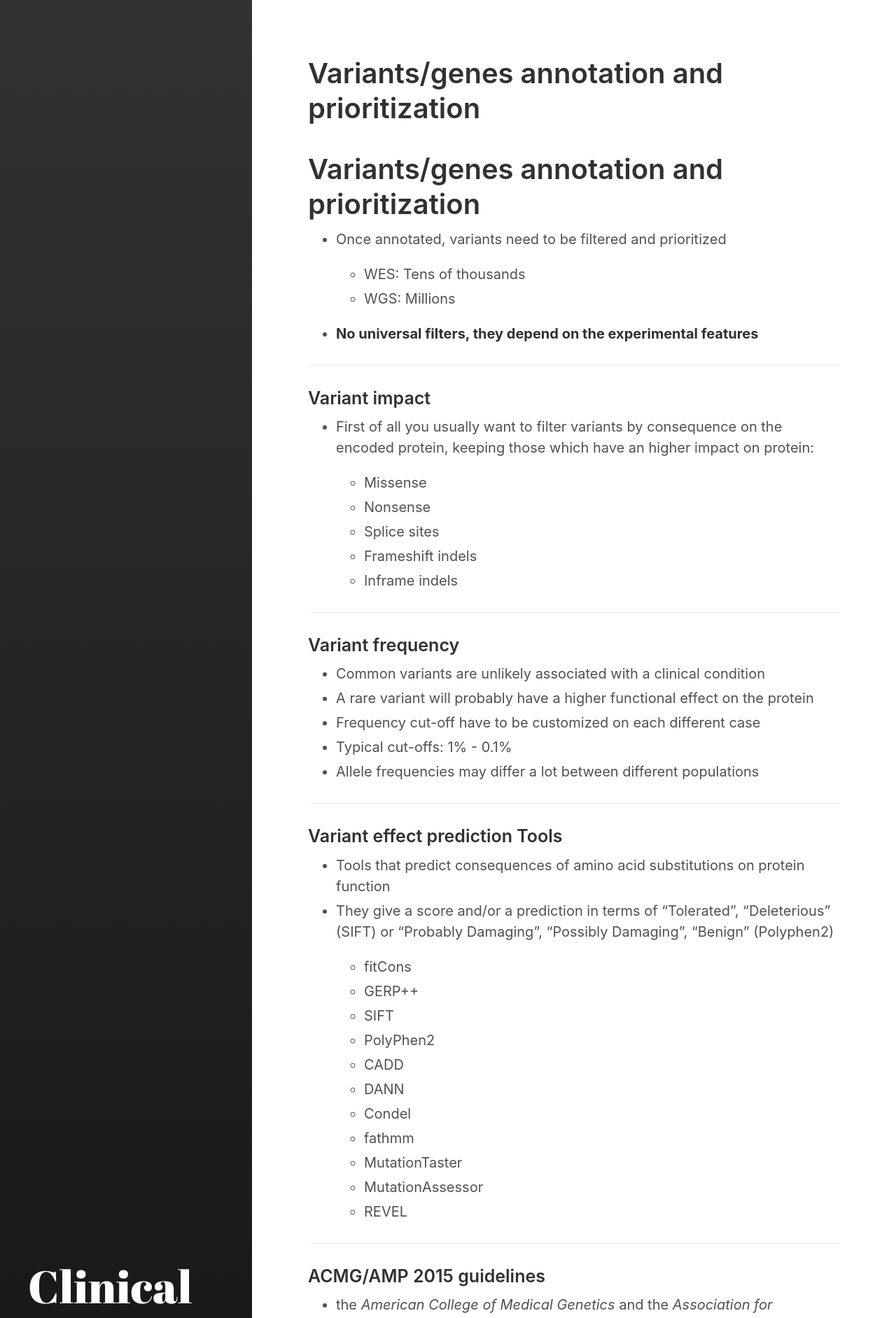
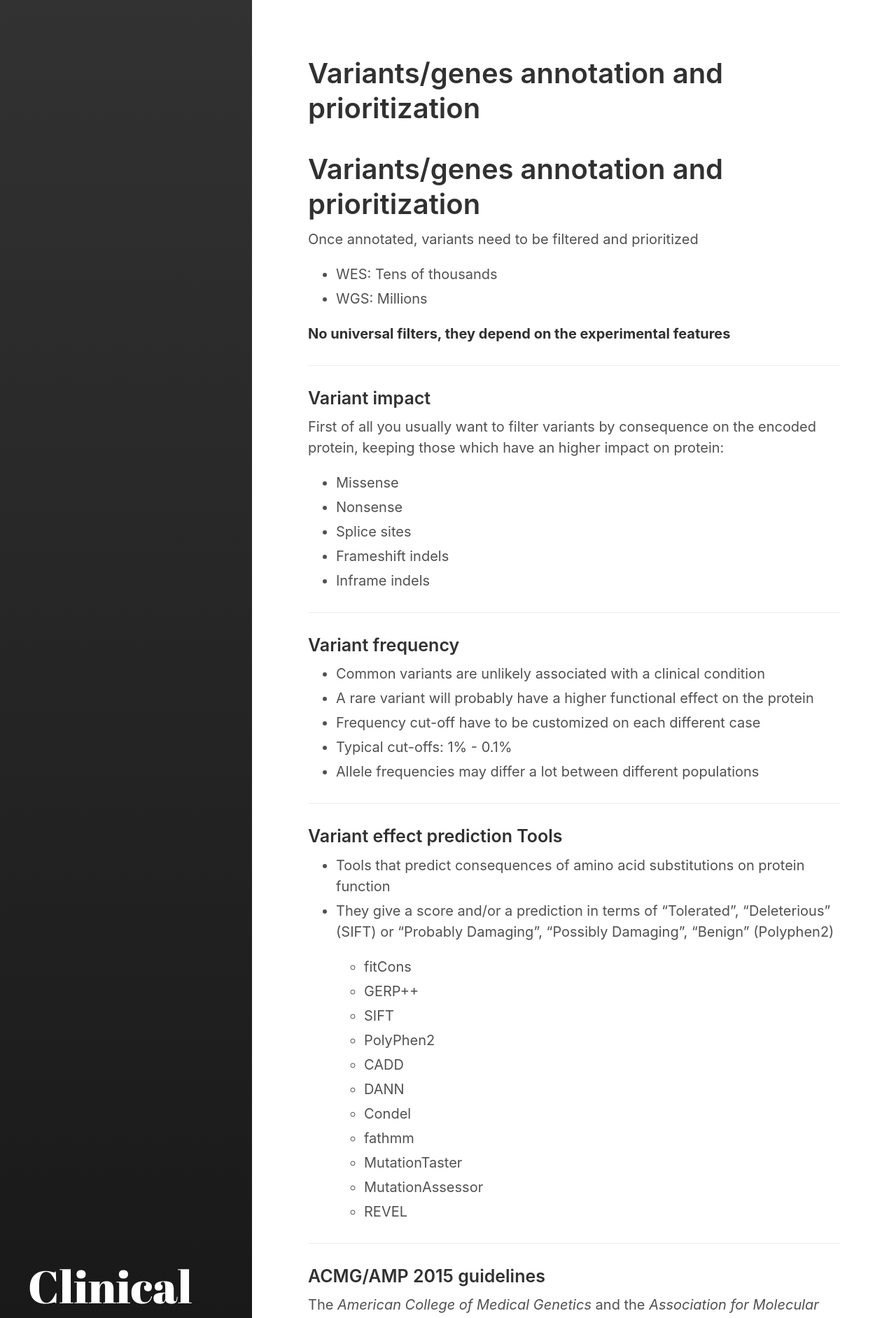
Before and after one commit to sigu-training/clinical_genomics, a Jekyll site: the page built from lectures/06.annotation.md, in a window 1280 px wide. Shown: the top 1884 px of the page at 70% size. Built offline with Jekyll 4.4.1, drawn with Linux system fonts in a browser that asks for light colours.

```diff
--- a/lectures/06.annotation.md
+++ b/lectures/06.annotation.md
@@ -7,24 +7,23 @@ sidebar_link: true
 
 # Variants/genes annotation and prioritization
 
-
-- Once annotated, variants need to be filtered and prioritized
+Once annotated, variants need to be filtered and prioritized
 
   - WES: Tens of thousands
   - WGS: Millions
 
-- **No universal filters, they depend on the experimental features**
+**No universal filters, they depend on the experimental features**
 
 ---
 ### Variant impact
 
-- First of all you usually want to filter variants by consequence on the encoded protein, keeping those which have an higher impact on protein:
+First of all you usually want to filter variants by consequence on the encoded protein, keeping those which have an higher impact on protein:
 
-  - Missense
-  - Nonsense
-  - Splice sites
-  - Frameshift indels
-  - Inframe indels
+- Missense
+- Nonsense
+- Splice sites
+- Frameshift indels
+- Inframe indels
 
 ---
 ### Variant frequency
@@ -56,7 +55,7 @@ sidebar_link: true
 ---
 ### ACMG/AMP 2015 guidelines
 
-- the *American College of Medical Genetics* and the *Association for Molecular Pathology* published guidelines for the interpretation of sequence variants in May of 2015 [(Richards S. et al, 2015)](https://www.nature.com/articles/gim201530). This report describes updated standards and guidelines for classifying sequence variants by using criteria informed by expert opinion and experience
+The *American College of Medical Genetics* and the *Association for Molecular Pathology* published guidelines for the interpretation of sequence variants in May of 2015 [(Richards S. et al, 2015)](https://www.nature.com/articles/gim201530). This report describes updated standards and guidelines for classifying sequence variants by using criteria informed by expert opinion and experience
 
 - 28 evaluation criteria for the clinical interpretation of variants
   - Criteria falls into 3 sets:
```
